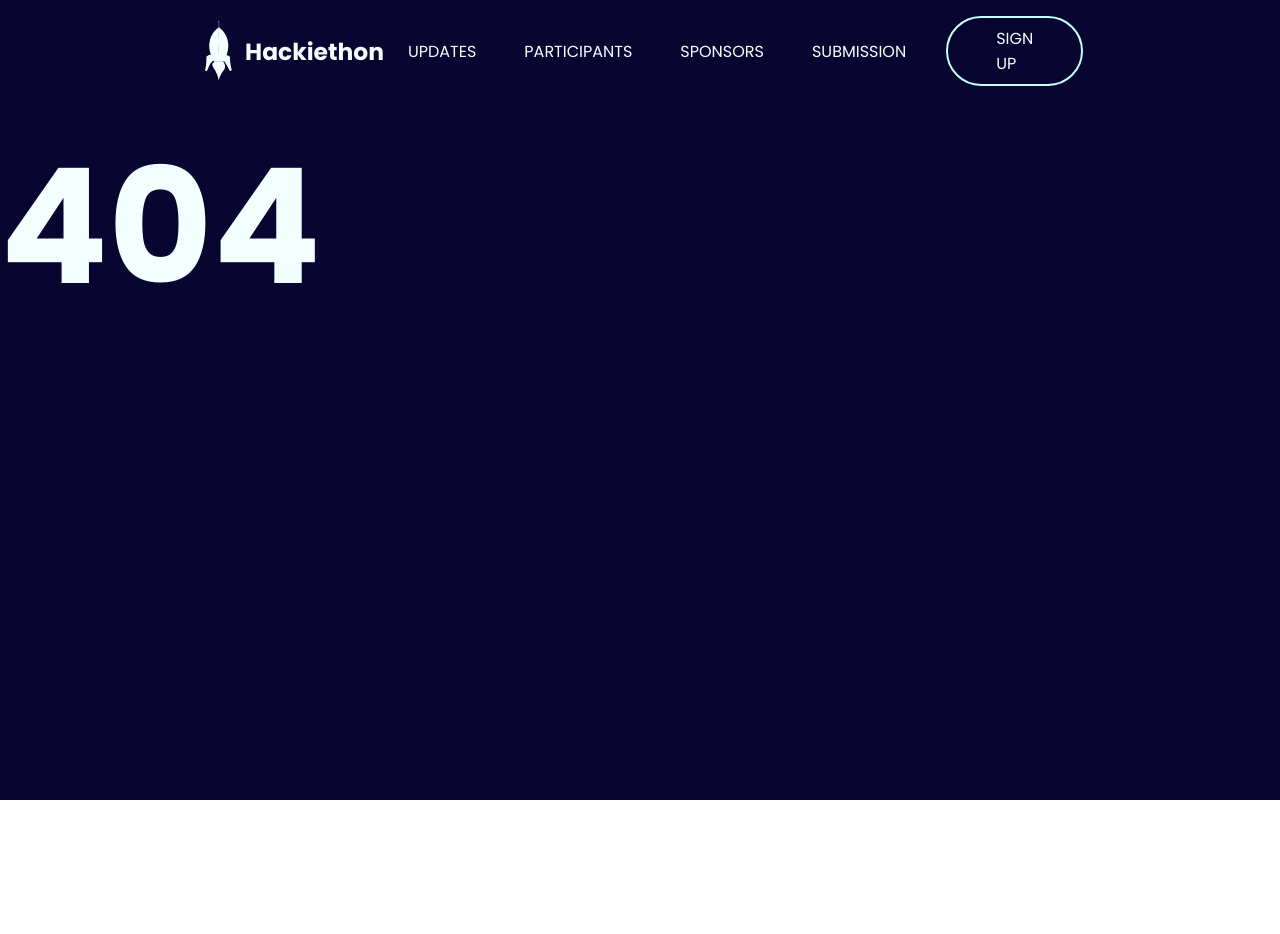
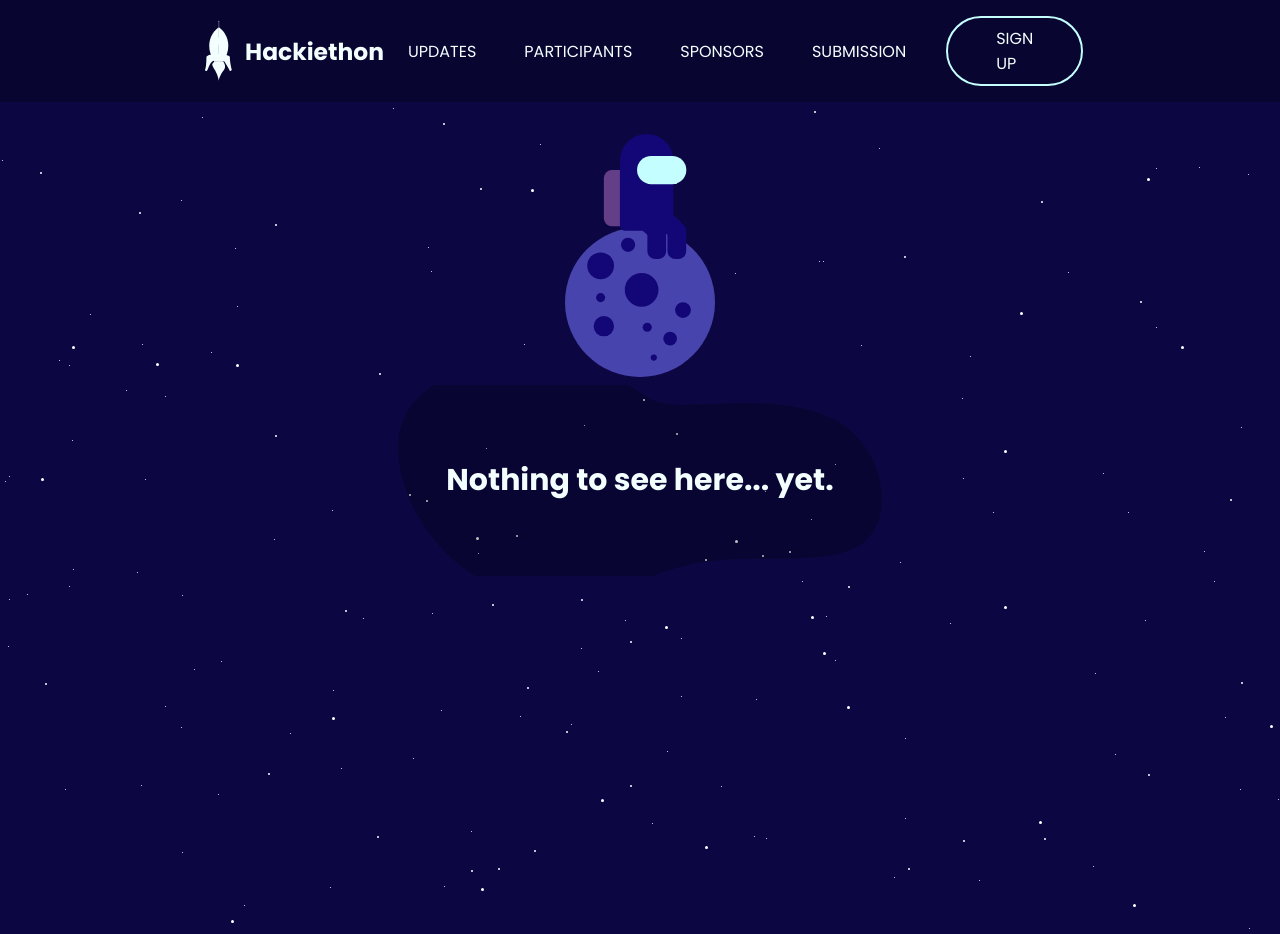
Before and after one commit to HackMelbourne/HackiethonWebsite, a React (Create React App) app: page /submission in a window 1280 px wide. Before the commit this address had no page. Before the commit the page ends 800 px from the top, so only its background shows below. Built offline with nearby package versions, Linux system fonts and the light colour scheme.

Commit message:
added 'coming soon' message (astronaut on moon) to Submissions

```diff
--- a/src/App.tsx
+++ b/src/App.tsx
@@ -3,6 +3,7 @@ import { Route, BrowserRouter as Router, Switch } from "react-router-dom";
 import Background from "./components/Background";
 import Navbar from "./components/Navbar";
 import Home from "./pages/Home";
+import Submission from "./pages/Submission";
 import Updates from "./pages/Updates";
 
 const PageNotFound = () => {
@@ -31,6 +32,9 @@ const App = () => {
             <Route path="/updates">
               <Updates />
             </Route>
+            <Route path="/submission">
+              <Submission />
+            </Route>
             <Route>
               {/* matches any other route: page for 404 error: */}
               <PageNotFound />
--- a/src/components/Background/Background.module.scss
+++ b/src/components/Background/Background.module.scss
@@ -1,7 +1,7 @@
 @import "../../styles/styles.scss";
 
 .background {
-  background-color: $primary-darker;
+  background-color: $primary-dark;
   display: flex;
   flex-direction: column;
   min-height: 100vh;
--- a/src/components/SpaceScene/index.tsx
+++ b/src/components/SpaceScene/index.tsx
@@ -3,6 +3,16 @@ import styles from "./SpaceScene.module.scss";
 import rocket from "../../assets/rocket-colour.svg";
 import planet1 from "../../assets/planet-purple-cropped.png";
 import planet2 from "../../assets/planet-blue.svg";
+
+const StarryBackground = () => {
+  return (
+    <>
+      <div className={styles.stars1}></div>
+      <div className={styles.stars2}></div>
+      <div className={styles.stars3}></div>
+    </>
+  );
+}
 
 const SpaceScene = () => {
   return (
@@ -16,9 +26,7 @@ const SpaceScene = () => {
       <div className={styles.planet2}>
         <img src={planet2} alt="blue planet" />
       </div>
-      <div className={styles.stars1}></div>
-      <div className={styles.stars2}></div>
-      <div className={styles.stars3}></div>
+      <StarryBackground />
       <div className={styles.star1} />
       <div className={styles.star2} />
       <div className={styles.star3} />
@@ -31,4 +39,4 @@ const SpaceScene = () => {
   );
 };
 
-export default SpaceScene;
+export { SpaceScene as default, StarryBackground };
--- a/src/pages/Home/Home.module.scss
+++ b/src/pages/Home/Home.module.scss
@@ -1,7 +1,7 @@
 @import "../../styles/styles.scss";
 
 @mixin page {
-  background-color: $primary-dark;
+  background-color: transparent;
   font-size: $font-size-2;
   min-height: 100vh;
 }
--- a/src/pages/Home/index.tsx
+++ b/src/pages/Home/index.tsx
@@ -12,9 +12,7 @@ interface Props {
 const Home = ({ pageHeight }: Props) => {
   return (
     <>
-      <div className={styles.space}>
-        <SpaceScene />
-      </div>
+      <SpaceScene />
       <div className={styles.scroll}>
         <Scroll pageHeight={pageHeight} />
       </div>
--- /dev/null
+++ b/src/pages/Submission/Submission.module.scss
@@ -0,0 +1,30 @@
+@import "../../styles/styles.scss";
+
+.submission {
+  background-color: transparent;
+  font-size: $font-size-2;
+  min-height: 100vh;
+  z-index: 10;
+
+  margin-top: 8rem;
+  display: flex;
+  justify-content: center;
+}
+
+.picture {
+    text-align: center;
+  img {
+    max-width: 100%;
+    width: 150px;
+    height: auto;
+  }
+}
+
+.text {
+  text-align: center;
+  background-image: url("../../assets/long-blob.svg");
+  background-repeat: no-repeat;
+  background-position: center;
+  background-size: 100% auto;
+  padding: 3rem;
+}
--- /dev/null
+++ b/src/pages/Submission/index.tsx
@@ -0,0 +1,23 @@
+import { StarryBackground } from "../../components/SpaceScene";
+import astronaut from "../../assets/astronaut-on-moon.svg";
+import styles from "./Submission.module.scss";
+
+const Submission = () => {
+  return (
+    <>
+      <StarryBackground />
+      <div className={styles.submission}>
+        <div>
+          <div className={styles.picture}>
+            <img src={astronaut} alt="astronaut on moon" />
+          </div>
+          <div className={styles.text}>
+            <h2>Nothing to see here... yet.</h2>
+          </div>
+        </div>
+      </div>
+    </>
+  );
+};
+
+export default Submission;
```
Also changed, not shown: src/assets/astronaut-on-moon.svg (added), src/assets/long-blob.svg (added).
